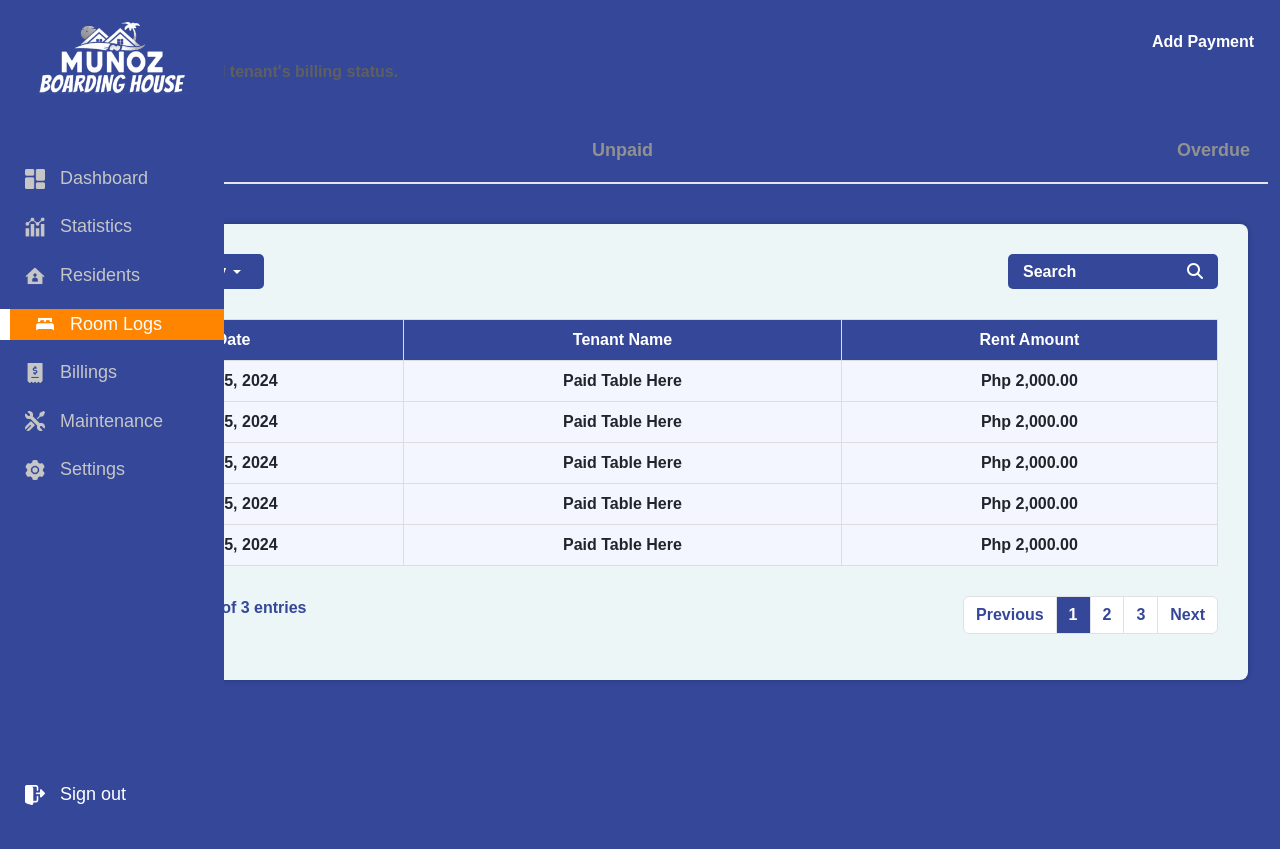
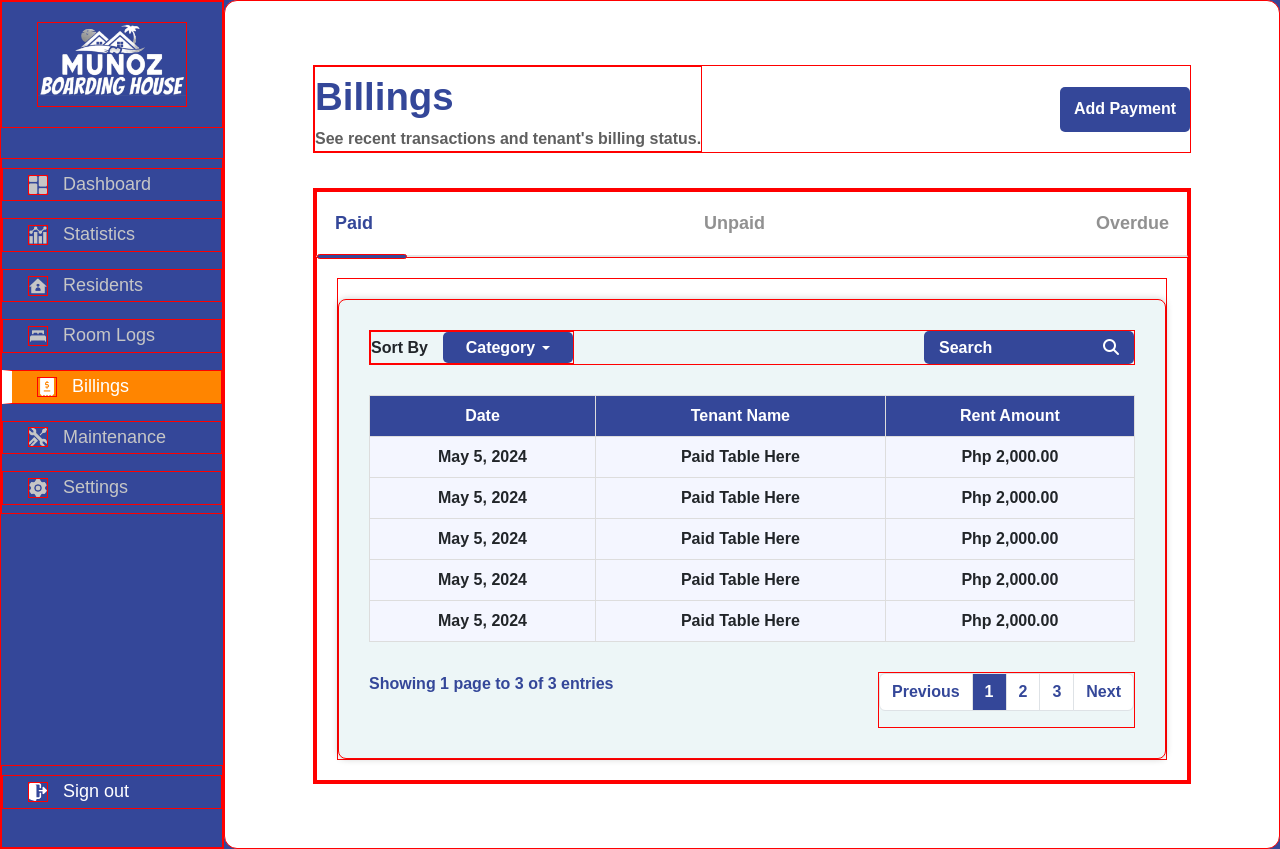
Before and after one commit to LOK-PLOK/InfoMan, a PHP site: page /pages/billings.html in a window 1280 px wide. Run offline with PHP 8.4, Linux system fonts and the light colour scheme; some libraries are stand-ins or nearby versions; some web fonts are replaced.

Commit message:
Major Changes
+ Merged and Checked the Billings page
+ Checked the Billings page utility files

```diff
--- a/BHMS/pages/billings.html
+++ b/BHMS/pages/billings.html
@@ -14,6 +14,7 @@
     <link rel="stylesheet" href="/styles/billings.css">
 </head>
 <body>
+    <!-- Sidebar -->
     <nav class="off-screen-menu">
         <!-- Logo -->
         <div class="bh-logo">
@@ -40,14 +41,14 @@
                 </div>
             </a>
             <a href="room_logs.html">
-                <div class="class-align-tabs class-align-tabs-active">
-                    <img src="/images/icons/Dashboard/Navigation Bar/room_logs_white.png">
+                <div class="class-align-tabs">
+                    <img src="/images/icons/Dashboard/Navigation Bar/room_logs_dark.png">
                     <h3 class="paddingleft">Room Logs</h3>
                 </div>
             </a>
-            <a href="">
-                <div class="class-align-tabs">
-                    <img src="/images/icons/Dashboard/Navigation Bar/billing_dark.png">
+            <a href="billings.html">
+                <div class="class-align-tabs class-align-tabs-active">
+                    <img src="/images/icons/Dashboard/Navigation Bar/billing_light.png">
                     <h3 class="paddingleft">Billings</h3>
                 </div>
              </a>
@@ -79,7 +80,7 @@
     </div>
 
     <!-- Billings Portion -->
-    <div class="container-xxl">
+    <div class="container-fluid">
 
 
         <!-- Header -->
--- a/BHMS/pages/dashboard.html
+++ b/BHMS/pages/dashboard.html
@@ -45,7 +45,7 @@
                     <h3 class="paddingleft">Room Logs</h3>
                 </div>
             </a>
-            <a href="">
+            <a href="billings.html">
                 <div class="class-align-tabs">
                     <img src="/images/icons/Dashboard/Navigation Bar/billing_dark.png">
                     <h3 class="paddingleft">Billings</h3>
--- a/BHMS/pages/residents.html
+++ b/BHMS/pages/residents.html
@@ -48,7 +48,7 @@
                     <h3 class="paddingleft">Room Logs</h3>
                 </div>
             </a>
-            <a href="">
+            <a href="billings.html">
                 <div class="class-align-tabs">
                     <img src="/images/icons/Dashboard/Navigation Bar/billing_dark.png">
                     <h3 class="paddingleft">Billings</h3>
--- a/BHMS/pages/room_logs.html
+++ b/BHMS/pages/room_logs.html
@@ -46,7 +46,7 @@
                     <h3 class="paddingleft">Room Logs</h3>
                 </div>
             </a>
-            <a href="">
+            <a href="billings.html">
                 <div class="class-align-tabs">
                     <img src="/images/icons/Dashboard/Navigation Bar/billing_dark.png">
                     <h3 class="paddingleft">Billings</h3>
--- a/BHMS/styles/billings.css
+++ b/BHMS/styles/billings.css
@@ -1,3 +1,33 @@
+/*====================General Content====================*/
+
+.container-fluid {
+    position: relative;
+    background-color: white;
+    height: auto;
+    border-radius: 13px;
+    padding: 4rem;
+}
+
+@media only screen and (min-width: 1200px){
+    .container-fluid {
+        position: absolute;
+        width: 82.5% !important;
+        right: 0;
+        overflow: scroll;
+    }
+
+    .container-fluid > *,
+    .container-fluid .dashboard-button  {
+        margin-left: 1.5rem;
+        margin-right: 1.5rem;
+    }
+}
+
+@media only screen and (min-width: 750px) {
+    .container-fluid {
+        height: 100%;
+    }
+}
 
 /* ======== Billings header CSS ======== */
 .blue-button{
--- a/BHMS/styles/gen_styles.css
+++ b/BHMS/styles/gen_styles.css
@@ -19,9 +19,9 @@
     font-weight: 600;
 }
 
-/* nav, div, img{
+nav, div, img{
     border: red 0.5px solid;
-} */
+}
 
 .page-header { /* Style for page headers */
     color: #344799;
```
